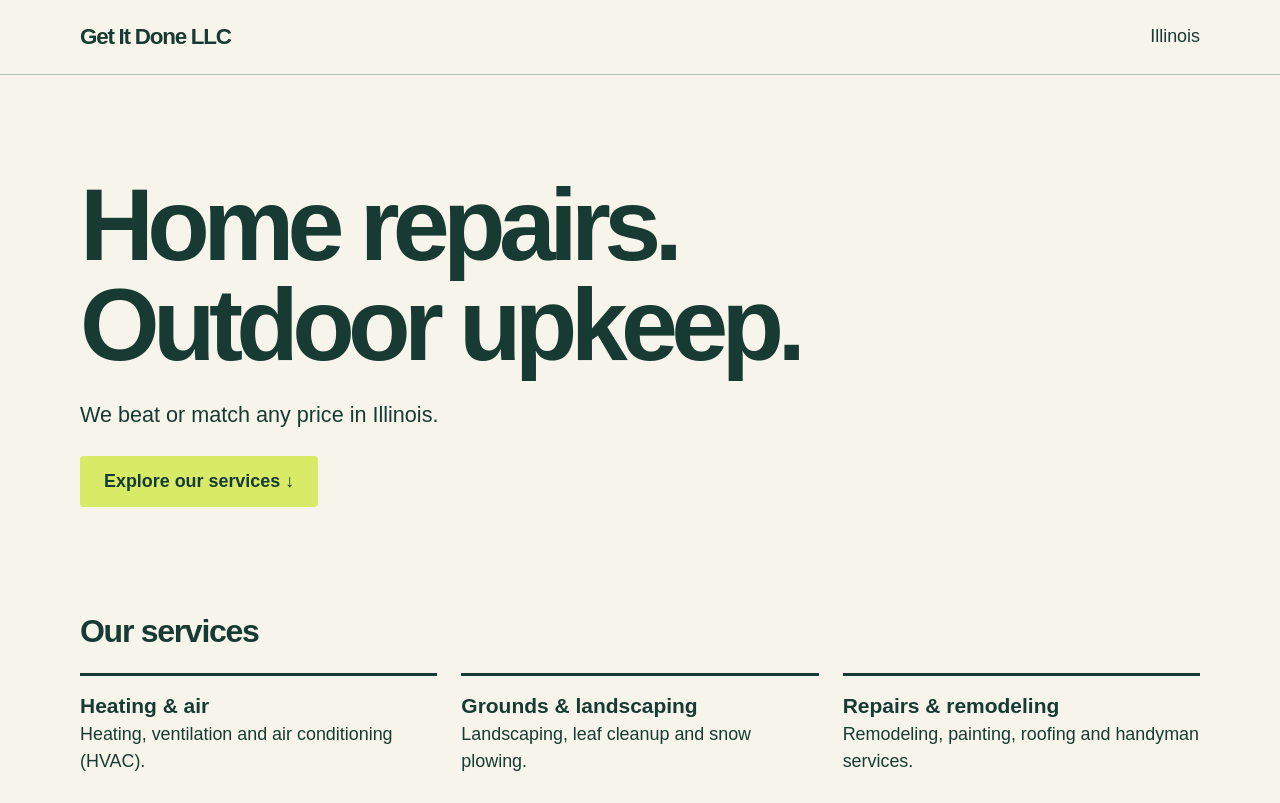
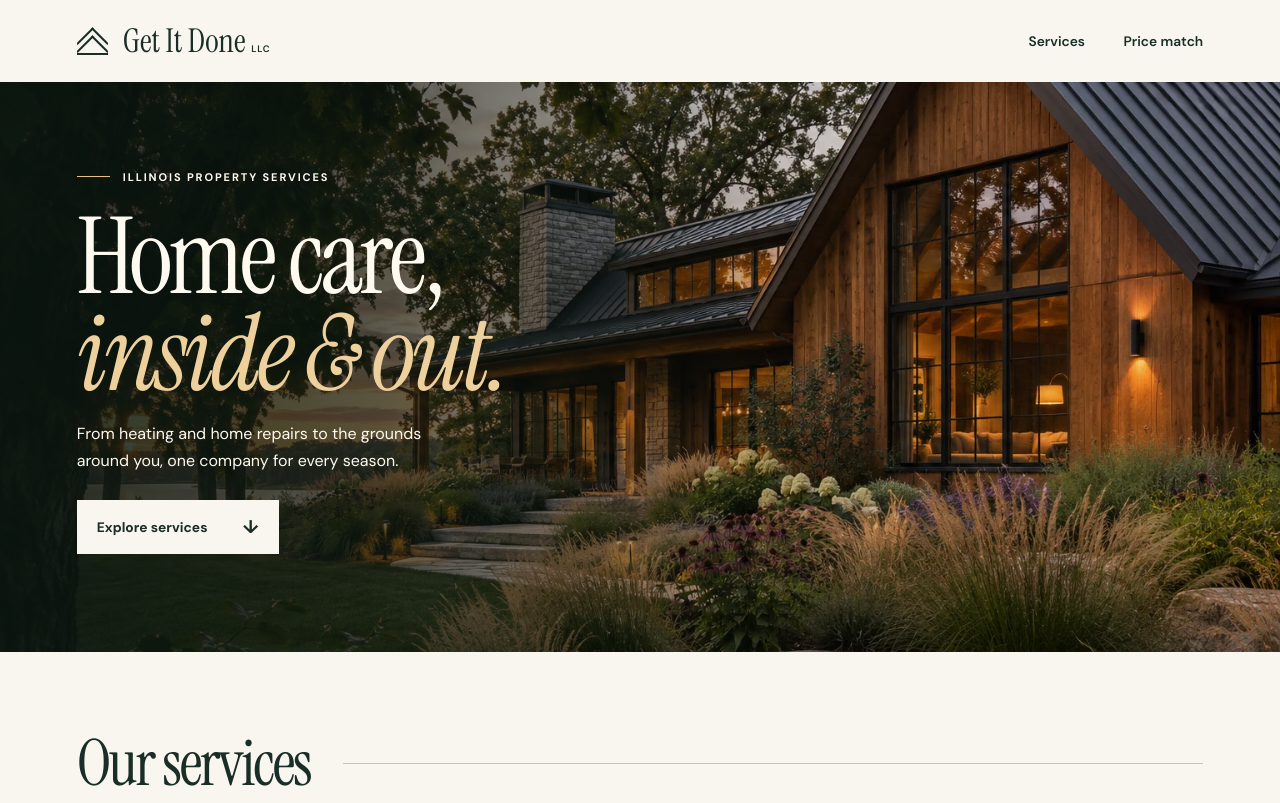
Before and after one commit to alawconnect/get-it-done-llc, a plain HTML site: page index.html in a window 1280 px wide. Shown: the top 803 px of the page. Drawn offline with Linux system fonts and the light colour scheme.

Commit message:
Redesign the Get It Done LLC website

```diff
--- a/index.html
+++ b/index.html
@@ -1,13 +1,39 @@
 <!doctype html>
 <html lang="en">
-<meta charset="utf-8">
-<meta name="viewport" content="width=device-width,initial-scale=1">
-<meta name="description" content="Get It Done LLC provides HVAC, landscaping, snow plowing, remodeling, painting, roofing and handyman services in Illinois.">
-<title>Get It Done LLC | Illinois Property Services</title>
-<style>
-*{box-sizing:border-box}html{scroll-behavior:smooth}body{margin:0;background:#f7f4eb;color:#173b32;font:1.12rem/1.5 "DM Sans",Arial,sans-serif}header,main,footer{padding-inline:max(6vw,calc((100vw - 1120px)/2))}header{display:flex;justify-content:space-between;align-items:center;padding-block:20px;border-bottom:1px solid #b4beb3}a{color:inherit}header strong{letter-spacing:-.055em;font-size:1.4rem}.hero{padding-block:clamp(48px,8vw,100px)}h1,h2,h3,p{margin:0}h1{font: bold clamp(3.4rem,8vw,7rem)/.98 "DM Sans",Arial,sans-serif;letter-spacing:-.065em;max-width:900px}.hero p{margin:24px 0;font-size:1.35rem}.button{display:inline-block;background:#d8eb67;padding:12px 24px;border-radius:4px;text-decoration:none;font-weight:bold}section{padding-bottom:60px}h2{font-size:2rem;letter-spacing:-.04em}.grid{display:grid;grid-template-columns:repeat(auto-fit,minmax(min(240px,100%),1fr));gap:24px;margin-top:18px}article{border-top:3px solid;padding-top:14px}footer{padding-block:28px;background:#173b32;color:#fff}
-</style>
-<header><strong>Get It Done LLC</strong><span>Illinois</span></header>
-<main><div class="hero"><h1>Home repairs.<br>Outdoor upkeep.</h1><p>We beat or match any price in Illinois.</p><a class="button" href="#services">Explore our services ↓</a></div>
-<section id="services"><h2>Our services</h2><div class="grid"><article><h3>Heating &amp; air</h3><p>Heating, ventilation and air conditioning (HVAC).</p></article><article><h3>Grounds &amp; landscaping</h3><p>Landscaping, leaf cleanup and snow plowing.</p></article><article><h3>Repairs &amp; remodeling</h3><p>Remodeling, painting, roofing and handyman services.</p></article></div></section></main>
-<footer>Get It Done LLC &nbsp;·&nbsp; Illinois</footer></html>
+<head>
+  <meta charset="utf-8">
+  <meta name="viewport" content="width=device-width, initial-scale=1">
+  <meta name="theme-color" content="#172d26">
+  <meta name="description" content="Get It Done LLC provides heating and air, landscaping, snow plowing, remodeling, painting, roofing and handyman services in Illinois. We beat or match any price in Illinois.">
+  <title>Get It Done LLC | Illinois Property Services</title>
+  <link rel="stylesheet" href="style.css">
+</head>
+<body>
+<a class="skip" href="#content">Skip to content</a>
+<header class="masthead" id="top">
+  <a class="brand" href="#top" aria-label="Get It Done LLC home"><span class="mark" aria-hidden="true"></span><span>Get It Done <small>LLC</small></span></a>
+  <nav aria-label="Main navigation"><a href="#services">Services</a><a href="#pricing">Price match</a></nav>
+</header>
+<main id="content">
+  <section class="hero" aria-labelledby="hero-title">
+    <img class="hero-image" src="assets/illinois-home.webp" width="1536" height="1024" alt="" fetchpriority="high">
+    <div class="hero-content">
+      <p class="location">Illinois property services</p>
+      <h1 id="hero-title">Home care,<br><em>inside &amp; out.</em></h1>
+      <p class="intro">From heating and home repairs to the grounds around you, one company for every season.</p>
+      <a class="button" href="#services">Explore services <span aria-hidden="true">↓</span></a>
+    </div>
+  </section>
+  <section class="services" id="services" aria-labelledby="services-title">
+    <div class="section-heading"><h2 id="services-title">Our services</h2><div class="rule"></div></div>
+    <div class="cards">
+      <article><img src="assets/heating-air.webp" alt="Outdoor heating and air unit alongside a house" width="724" height="724" loading="lazy"><h3>Heating &amp; air</h3><p>Heating, ventilation and air conditioning (HVAC).</p></article>
+      <article><img src="assets/landscape.webp" alt="Stone garden path framed by ornamental grasses" width="724" height="724" loading="lazy"><h3>Landscape &amp; grounds</h3><p>Landscaping, leaf cleanup and snow plowing.</p></article>
+      <article><img src="assets/remodeling.webp" alt="Oak kitchen cabinets and a stone countertop" width="724" height="724" loading="lazy"><h3>Remodeling &amp; repairs</h3><p>Remodeling, painting, roofing and handyman services.</p></article>
+    </div>
+  </section>
+  <section class="price" id="pricing" aria-labelledby="price-title"><div class="price-inner"><p class="location">Our price match</p><h2 id="price-title">We beat or match <em>any price</em> in Illinois.</h2></div></section>
+</main>
+<footer><a class="brand" href="#top"><span class="mark" aria-hidden="true"></span><span>Get It Done <small>LLC</small></span></a><a href="#top">Back to top <span aria-hidden="true">↑</span></a></footer>
+</body>
+</html>
--- /dev/null
+++ b/style.css
@@ -0,0 +1,113 @@
+@font-face {
+  font-family: 'DM Sans';
+  font-style: normal;
+  font-weight: 400;
+  font-display: swap;
+  src: url(assets/dm-sans-400-normal.ttf) format('truetype');
+}
+@font-face {
+  font-family: 'DM Sans';
+  font-style: normal;
+  font-weight: 600;
+  font-display: swap;
+  src: url(assets/dm-sans-600-normal.ttf) format('truetype');
+}
+@font-face {
+  font-family: 'DM Sans';
+  font-style: normal;
+  font-weight: 700;
+  font-display: swap;
+  src: url(assets/dm-sans-700-normal.ttf) format('truetype');
+}
+@font-face {
+  font-family: 'Instrument Serif';
+  font-style: italic;
+  font-weight: 400;
+  font-display: swap;
+  src: url(assets/instrument-serif-400-italic.ttf) format('truetype');
+}
+@font-face {
+  font-family: 'Instrument Serif';
+  font-style: normal;
+  font-weight: 400;
+  font-display: swap;
+  src: url(assets/instrument-serif-400-normal.ttf) format('truetype');
+}
+:root {
+  --forest: #192e27;
+  --paper: #f8f6ee;
+  --gold: #e6c17d;
+  --serif: 'Instrument Serif', Georgia, serif;
+  --gutter: max(6vw, calc((100vw - 1360px) / 2));
+  color: var(--forest);
+  background: var(--paper);
+  font-family: 'DM Sans', Arial, sans-serif;
+}
+* { box-sizing: border-box; }
+body, h1, h2, h3, p { margin: 0; }
+a { color: inherit; text-decoration: none; }
+a:focus-visible { outline: 3px solid #bb822d; outline-offset: 5px; }
+.skip { position: absolute; top: -5rem; left: 1rem; z-index: 5; background: white; padding: .75rem; }
+.skip:focus { top: .5rem; }
+.masthead, footer {
+  padding: 0 var(--gutter); display: flex; align-items: center; justify-content: space-between;
+  gap: 1rem; min-height: 82px;
+}
+.brand { display: inline-flex; align-items: center; gap: 15px; font: 2.05rem/1 var(--serif); white-space: nowrap; }
+.brand small { font: 600 .59rem 'DM Sans', sans-serif; letter-spacing: .09em; }
+.mark { position: relative; display: inline-block; width: 31px; height: 29px; border-bottom: 2px solid currentColor; overflow: hidden; }
+.mark::before, .mark::after {
+  content: ''; position: absolute; width: 21px; height: 21px; left: 4px; top: 6px;
+  border-top: 2px solid currentColor; border-left: 2px solid currentColor; transform: rotate(45deg);
+}
+.mark::after { top: 14px; }
+nav { display: flex; gap: clamp(1rem, 3vw, 3rem); }
+nav a, footer > a:last-child { font-size: .86rem; font-weight: 600; }
+nav a:hover, footer a:hover { text-decoration: underline; text-underline-offset: 5px; }
+.hero { isolation: isolate; position: relative; display: flex; align-items: center; min-height: clamp(570px, 71vh, 760px); color: #fffaf0; background: #24372d; }
+.hero-image, .hero::after { position: absolute; inset: 0; width: 100%; height: 100%; z-index: -1; }
+.hero-image { object-fit: cover; object-position: center 55%; }
+.hero::after { content: ''; background: linear-gradient(90deg,rgba(11,23,16,.89),rgba(11,23,16,.68) 29%,rgba(11,23,16,.15) 64%,transparent); }
+.hero-content { margin: 0 var(--gutter); padding: 52px 0 62px; }
+.location { display: flex; align-items: center; gap: 13px; font-size: .69rem; font-weight: 700; text-transform: uppercase; letter-spacing: .17em; }
+.location::before { content: ''; height: 1px; width: 33px; background: var(--gold); }
+h1, h2, h3 { font-family: var(--serif); font-weight: 400; }
+h1 { margin: 25px 0 19px; font-size: clamp(5.1rem, 8.3vw, 8rem); letter-spacing: -.035em; line-height: .91; }
+h1 em, .price em { color: #edd09c; }
+.intro { max-width: 365px; font-size: 1rem; line-height: 1.65; }
+.button { margin-top: 26px; display: inline-flex; align-items: center; gap: 35px; padding: 15px 20px; color: var(--forest); background: var(--paper); font-size: .86rem; font-weight: 700; }
+.button:hover { background: var(--gold); }
+.button span { font-size: 1.15rem; }
+.services { padding: clamp(52px,6vw,94px) var(--gutter) clamp(64px,7vw,110px); }
+.section-heading { display: flex; align-items: center; gap: 32px; margin-bottom: 28px; }
+.section-heading h2 { font-size: clamp(3.2rem,5vw,5rem); letter-spacing: -.035em; line-height: 1.1; }
+.rule { height: 1px; background: #c4c6b8; flex: 1; }
+.cards { display: grid; grid-template-columns: repeat(3,minmax(0,1fr)); gap: clamp(18px,2.6vw,42px); }
+.cards img { display: block; width: 100%; height: auto; aspect-ratio: 1.53; object-fit: cover; }
+.cards h3 { margin: 17px 0 7px; font-size: clamp(1.85rem,2.8vw,3rem); line-height: 1.05; letter-spacing: -.025em; }
+.cards p { line-height: 1.55; color: #48534b; font-size: .96rem; }
+.price { background: var(--forest); color: var(--paper); padding: clamp(52px,6vw,95px) var(--gutter); }
+.price-inner { display: grid; grid-template-columns: 1fr 2.4fr; align-items: baseline; gap: 35px; }
+.price h2 { max-width: 800px; font-size: clamp(3.4rem,5.6vw,6.2rem); line-height: 1.02; letter-spacing: -.03em; }
+footer { min-height: 104px; }
+footer .brand { font-size: 1.7rem; }
+@media (max-width: 700px) {
+  .masthead { min-height: 70px; }
+  .brand { font-size: 1.6rem; gap: 8px; }
+  .mark { transform: scale(.85); }
+  nav { gap: 14px; }
+  nav a { font-size: .78rem; }
+  .hero { min-height: 580px; align-items: end; }
+  .hero-image { object-position: 65% center; }
+  .hero::after { background: linear-gradient(0deg,rgba(9,21,13,.94),rgba(9,21,13,.62) 54%,rgba(9,21,13,.08)); }
+  .hero-content { padding: 120px 0 40px; }
+  h1 { font-size: clamp(4.6rem,17vw,6rem); }
+  .intro { max-width: 325px; }
+  .cards { grid-template-columns: 1fr; gap: 34px; }
+  .cards h3 { font-size: 2.45rem; }
+  .price-inner { grid-template-columns: 1fr; gap: 24px; }
+}
+@media (max-width: 365px) {
+  .brand { gap: 4px; font-size: 1.4rem; }
+  nav { gap: 9px; }
+}
```
Also changed, not shown: assets/dm-sans-400-normal.ttf (added), assets/dm-sans-600-normal.ttf (added), assets/dm-sans-700-normal.ttf (added), assets/dmsans-license.txt (added), assets/heating-air.webp (added), assets/illinois-home.webp (added), assets/instrument-serif-400-italic.ttf (added), assets/instrument-serif-400-normal.ttf (added), assets/instrumentserif-license.txt (added), assets/landscape.webp (added), assets/remodeling.webp (added).
